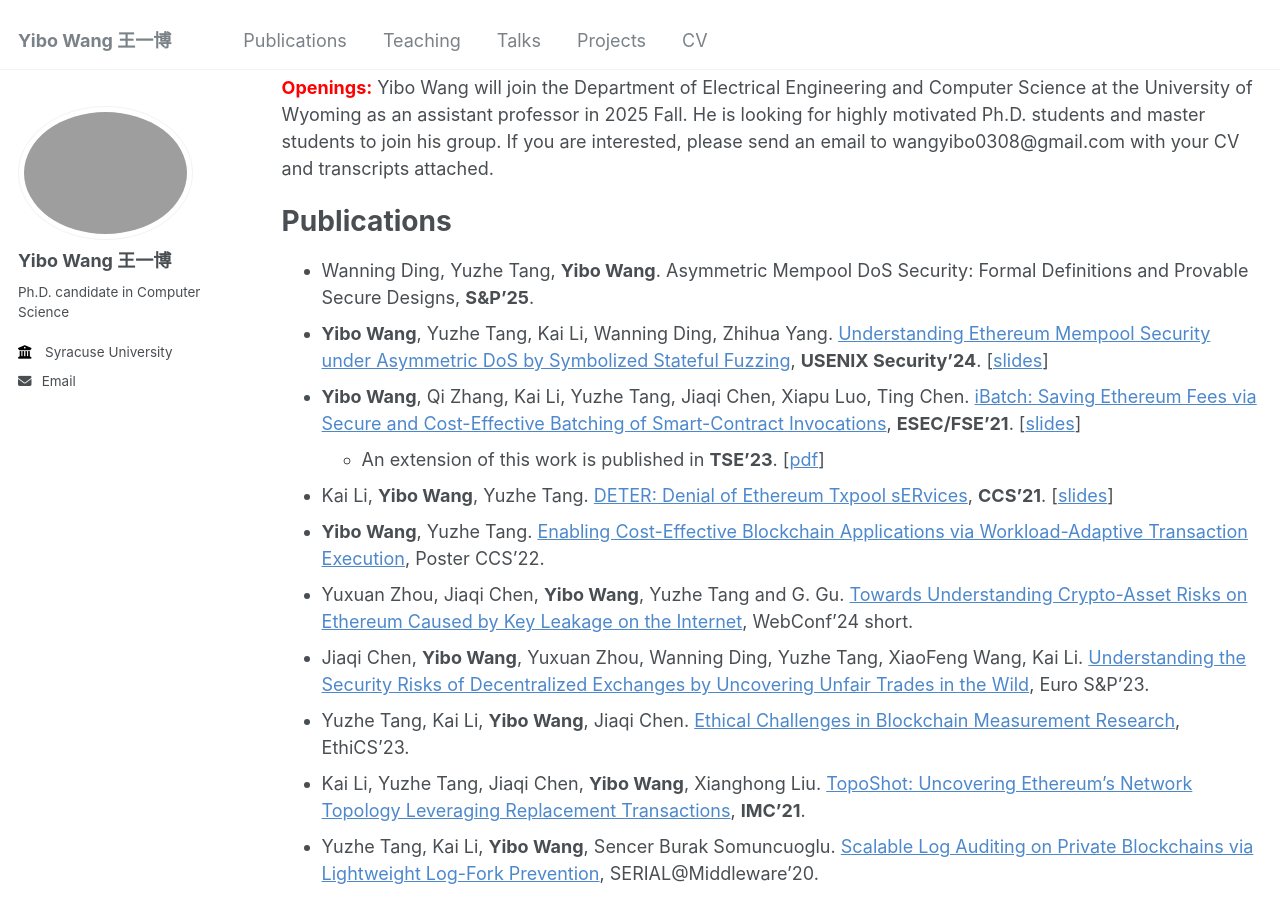
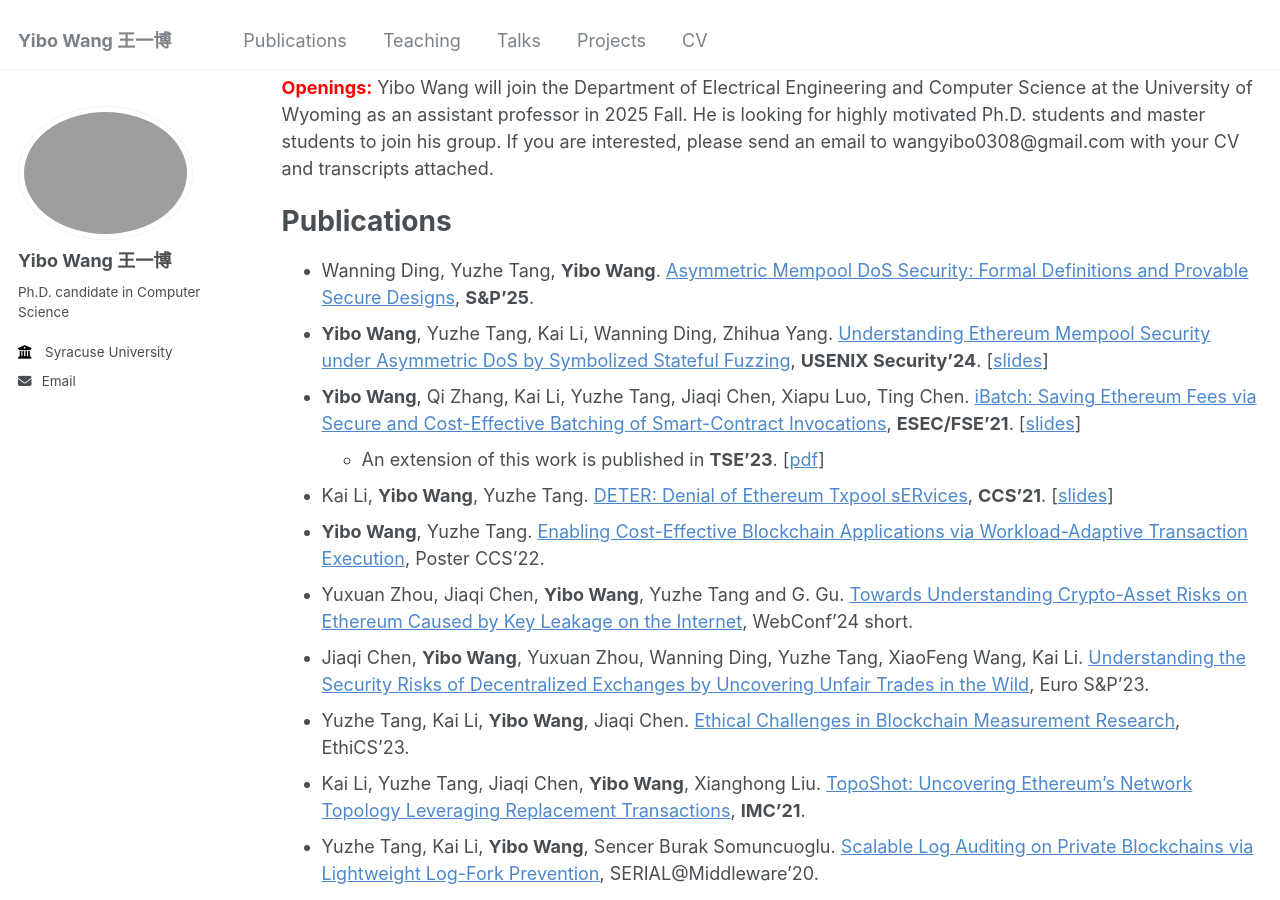
Before and after one commit to wangyibo0308/wangyibo0308.github.io, a Jekyll site: the page built from _pages/about.md, in a window 1280 px wide and 900 px high, scrolled down 384 px. Built offline with Jekyll 4.4.1, drawn with Linux system fonts in a browser that asks for light colours; part of the change alters nothing that is shown.

```diff
--- a/_pages/about.md
+++ b/_pages/about.md
@@ -21,7 +21,7 @@ His dissertation research tackles automatic design-flaw discovery via fuzzing (U
 
 Publications
 ======
-- Wanning Ding, Yuzhe Tang, **Yibo Wang**. Asymmetric Mempool DoS Security: Formal Definitions and Provable Secure Designs,  **S&P'25**.
+- Wanning Ding, Yuzhe Tang, **Yibo Wang**. [Asymmetric Mempool DoS Security: Formal Definitions and Provable Secure Designs](https://www.computer.org/csdl/proceedings-article/sp/2025/223600a061/21B7R6HnWWk),  **S&P'25**.
 - **Yibo Wang**, Yuzhe Tang, Kai Li, Wanning Ding, Zhihua Yang. [Understanding Ethereum Mempool Security under Asymmetric DoS by Symbolized Stateful Fuzzing](https://www.usenix.org/system/files/usenixsecurity24-wang-yibo.pdf), **USENIX Security'24**. [[slides](https://www.usenix.org/system/files/usenixsecurity24_slides-wang-yibo.pdf)]
 - **Yibo Wang**, Qi Zhang, Kai Li, Yuzhe Tang, Jiaqi Chen, Xiapu Luo, Ting Chen. [iBatch: Saving Ethereum Fees via Secure and Cost-Effective Batching of Smart-Contract Invocations](https://dl.acm.org/doi/pdf/10.1145/3468264.3468568), **ESEC/FSE'21**. [[slides](https://docs.google.com/presentation/d/1BAbKc0El5ccnSwowvgFECqgYMjrKFBS-aQMwgGJBYfo/edit#slide=id.gfb81233821_0_0)]
      - An extension of this work is published in **TSE'23**. [[pdf](https://ieeexplore.ieee.org/abstract/document/10018598)]
```
